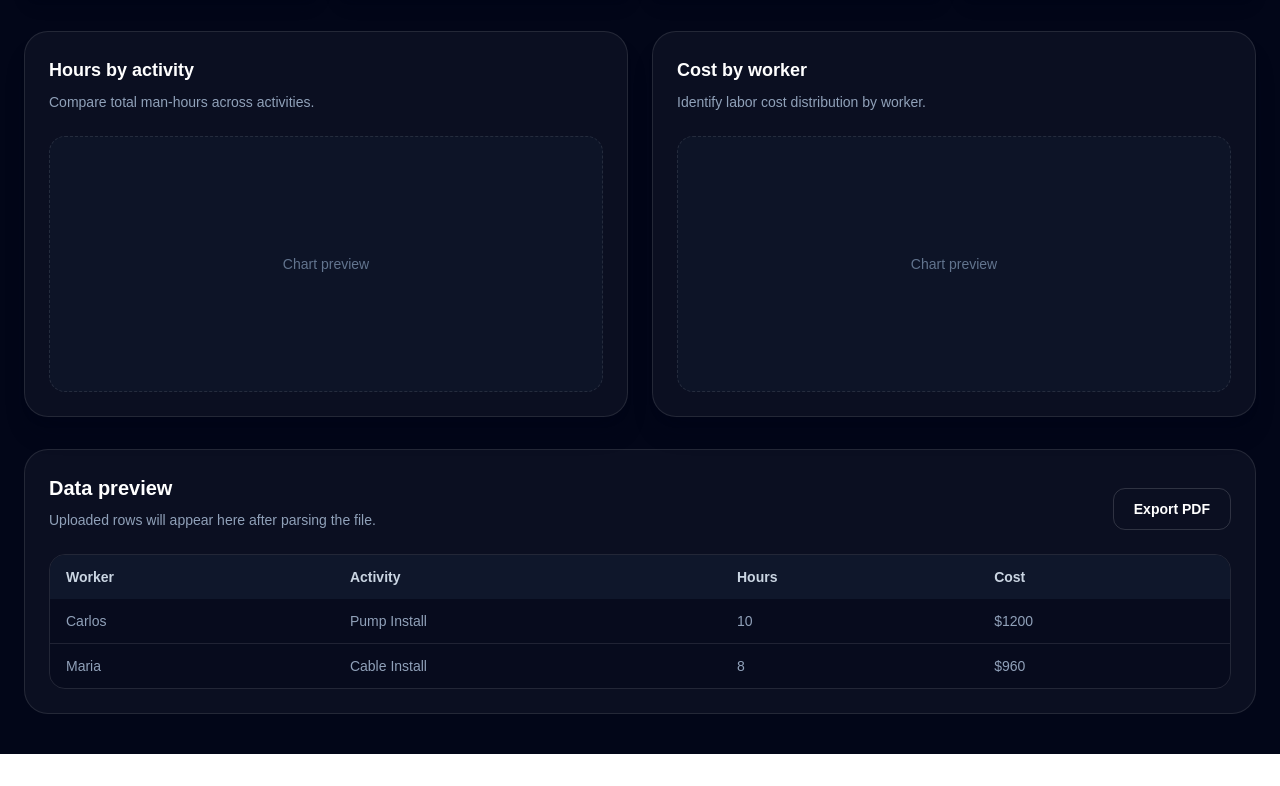
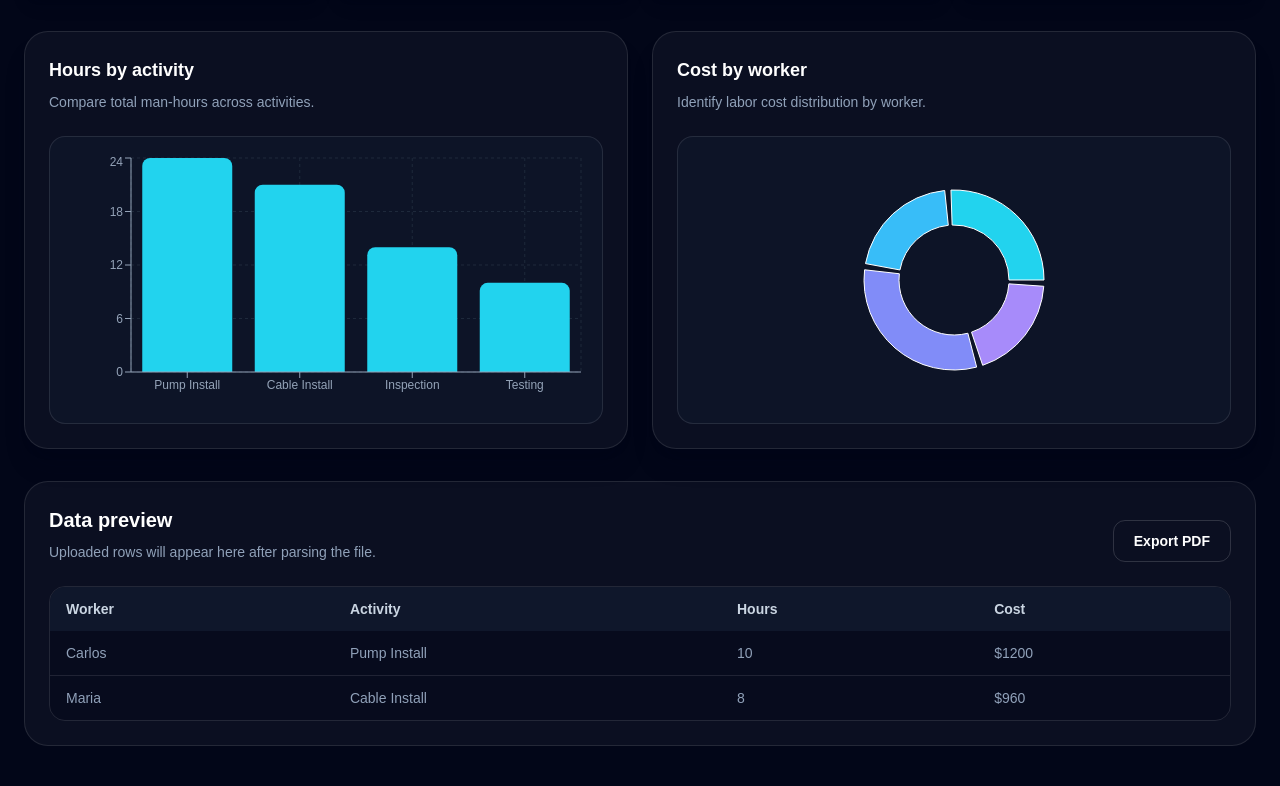
Before and after one commit to kike-Pinto/dashboard-tools-platform, a Next.js app: page /dashboard/hh-dashboard in a window 1280 px wide. Shown: the part 739-1525 px from the top of the page. Before the commit the page ends 1493 px from the top, so only its background shows below. Built offline with nearby package versions, Linux system fonts and the light colour scheme.

Commit message:
feat: add hh dashboard charts

```diff
--- a/package.json
+++ b/package.json
@@ -11,7 +11,8 @@
   "dependencies": {
     "next": "16.2.6",
     "react": "19.2.4",
-    "react-dom": "19.2.4"
+    "react-dom": "19.2.4",
+    "recharts": "^3.8.1"
   },
   "devDependencies": {
     "@tailwindcss/postcss": "^4",
--- a/src/components/dashboard/ChartCard.tsx
+++ b/src/components/dashboard/ChartCard.tsx
@@ -1,18 +1,21 @@
+import type { ReactNode } from 'react'
+
 type ChartCardProps = {
   title: string
   description: string
+  children: ReactNode
 }
 
-export function ChartCard({ title, description }: ChartCardProps) {
+export function ChartCard({ title, description, children }: ChartCardProps) {
   return (
-    <div className='rounded-3xl border border-white/10 bg-white/[0.04] p-6 shadow-xl shadow-slate-950/20'>
+    <div className='rounded-3xl border border-white/10 bg-white/4 p-6 shadow-xl shadow-slate-950/20'>
       <div>
         <h3 className='text-lg font-semibold text-white'>{title}</h3>
         <p className='mt-2 text-sm text-slate-400'>{description}</p>
       </div>
 
-      <div className='mt-6 flex h-64 items-center justify-center rounded-2xl border border-dashed border-white/10 bg-slate-900/70'>
-        <p className='text-sm text-slate-500'>Chart preview</p>
+      <div className='mt-6 h-72 rounded-2xl border border-white/10 bg-slate-900/70 p-4'>
+        {children}
       </div>
     </div>
   )
--- a/src/components/dashboard/DashboardShell.tsx
+++ b/src/components/dashboard/DashboardShell.tsx
@@ -1,6 +1,7 @@
 import Link from 'next/link'
 import { ChartCard } from './ChartCard'
 import { KPICard } from './KPICard'
+import { CostByWorkerChart, HoursByActivityChart } from './HHCharts'
 
 type DashboardShellProps = {
   badge: string
@@ -74,12 +75,16 @@ export function DashboardShell({
           <ChartCard
             title='Hours by activity'
             description='Compare total man-hours across activities.'
-          />
+          >
+            <HoursByActivityChart />
+          </ChartCard>
 
           <ChartCard
             title='Cost by worker'
             description='Identify labor cost distribution by worker.'
-          />
+          >
+            <CostByWorkerChart />
+          </ChartCard>
         </section>
 
         <section className='mt-8 rounded-3xl border border-white/10 bg-white/4 p-6'>
--- /dev/null
+++ b/src/components/dashboard/HHCharts.tsx
@@ -0,0 +1,83 @@
+'use client'
+
+import {
+  Bar,
+  BarChart,
+  CartesianGrid,
+  Cell,
+  Pie,
+  PieChart,
+  ResponsiveContainer,
+  Tooltip,
+  XAxis,
+  YAxis,
+} from 'recharts'
+
+const hoursByActivity = [
+  { activity: 'Pump Install', hours: 24 },
+  { activity: 'Cable Install', hours: 21 },
+  { activity: 'Inspection', hours: 14 },
+  { activity: 'Testing', hours: 10 },
+]
+
+const costByWorker = [
+  { worker: 'Carlos', cost: 1200 },
+  { worker: 'Maria', cost: 960 },
+  { worker: 'Juan', cost: 1450 },
+  { worker: 'Pedro', cost: 880 },
+]
+
+const COLORS = ['#22d3ee', '#38bdf8', '#818cf8', '#a78bfa']
+
+export function HoursByActivityChart() {
+  return (
+    <ResponsiveContainer width='100%' height='100%'>
+      <BarChart data={hoursByActivity}>
+        <CartesianGrid strokeDasharray='3 3' stroke='#1e293b' />
+        <XAxis dataKey='activity' stroke='#94a3b8' fontSize={12} />
+        <YAxis stroke='#94a3b8' fontSize={12} />
+        <Tooltip
+          contentStyle={{
+            backgroundColor: '#020617',
+            border: '1px solid rgba(255,255,255,0.12)',
+            borderRadius: '12px',
+            color: '#fff',
+          }}
+        />
+        <Bar dataKey='hours' radius={[8, 8, 0, 0]} fill='#22d3ee' />
+      </BarChart>
+    </ResponsiveContainer>
+  )
+}
+
+export function CostByWorkerChart() {
+  return (
+    <ResponsiveContainer width='100%' height='100%'>
+      <PieChart>
+        <Pie
+          data={costByWorker}
+          dataKey='cost'
+          nameKey='worker'
+          cx='50%'
+          cy='50%'
+          outerRadius={90}
+          innerRadius={55}
+          paddingAngle={4}
+        >
+          {costByWorker.map((entry, index) => (
+            <Cell key={entry.worker} fill={COLORS[index % COLORS.length]} />
+          ))}
+        </Pie>
+
+        <Tooltip
+          contentStyle={{
+            backgroundColor: '#020617',
+            border: '1px solid rgba(255,255,255,0.12)',
+            borderRadius: '12px',
+            color: '#fff',
+          }}
+        />
+      </PieChart>
+    </ResponsiveContainer>
+  )
+}
```
Also changed, not shown: 1 other file (tests, documents, lock files or other folders).
